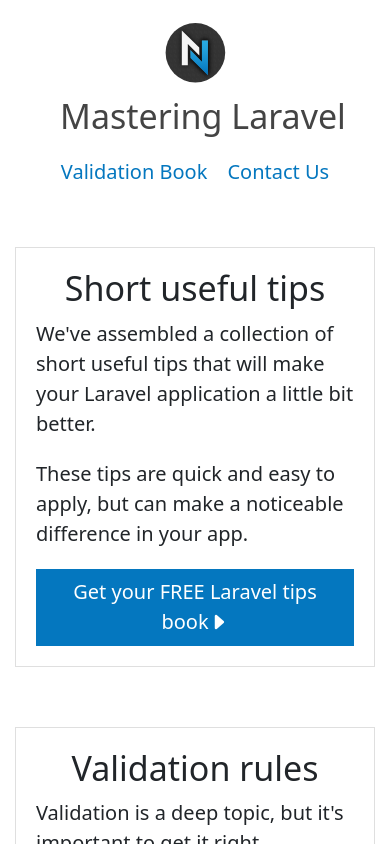
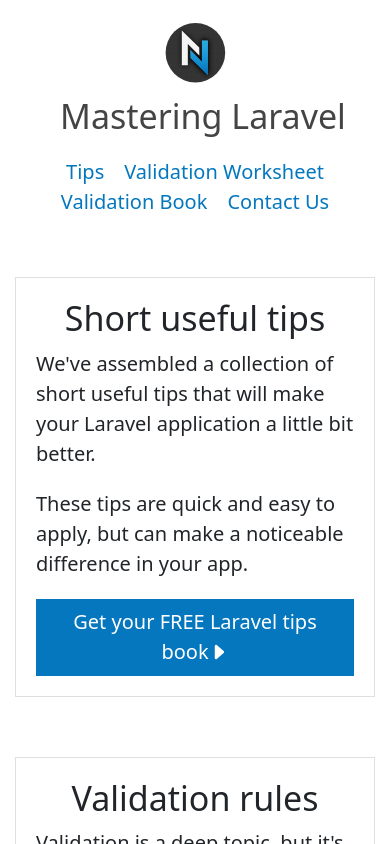
Before and after one commit to NoCompromises/masteringlaravel.io, a Vue app: page / in a window 390 px wide. Shown: the top 844 px of the page. Built offline with nearby package versions, Linux system fonts and the light colour scheme.

Commit message:
update menu content and responsive layout

```diff
--- a/src/App.vue
+++ b/src/App.vue
@@ -2,18 +2,30 @@
   <header>
     <div class="container pt-3 mb-5">
       <div class="row">
-        <div class="col-12 col-md-7 text-center text-md-start">
+        <div class="col-12 col-lg-5 text-center text-md-start">
           <router-link :to="{ name: 'Home' }">
             <img src="./assets/logo.svg" alt="No Compromises Logo" />
             <h1>Mastering Laravel</h1>
           </router-link>
         </div>
-        <div class="col-12 col-md-5 mt-3 mt-md-0">
-          <nav class="text-center text-md-end pt-0 pt-md-3">
+        <div class="col-12 col-lg-7 mt-3 mt-md-0">
+          <nav class="text-center text-lg-end pt-0 pt-md-3">
+            <a
+              href="https://nocompromises.gumroad.com/l/little-laravel"
+              target="_blank"
+              class="me-3"
+              >Tips</a
+            >
+            <router-link :to="{ name: 'ValidationWorksheet' }" class="me-sm-3"
+              >Validation Worksheet</router-link
+            >
+            <br class="d-sm-none" />
             <router-link :to="{ name: 'ValidationBook' }" class="me-3"
               >Validation Book</router-link
             >
-            <a href="https://nocompromises.io?ref=worksheet">Contact Us</a>
+            <a href="https://nocompromises.io?ref=ml" target="_blank"
+              >Contact Us</a
+            >
           </nav>
         </div>
       </div>
```
